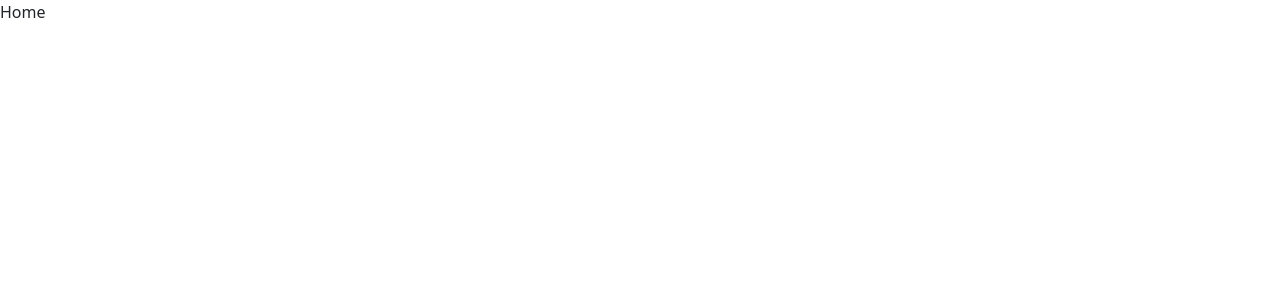
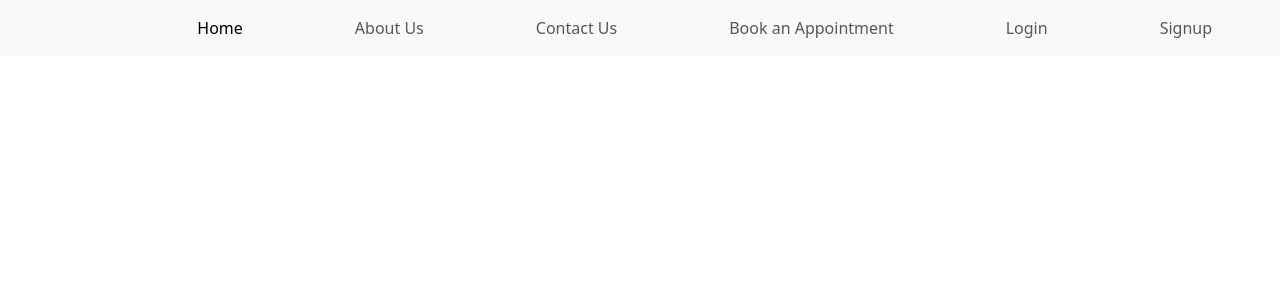
Before and after one commit to komaljot/HealthcareAndWellnessHub, a React (Create React App) app in the folder client/: page / in a window 1280 px wide. Shown: the top 300 px of the page. Built offline with nearby package versions, Linux system fonts and the light colour scheme.

Commit message:
basic front-end structure created

```diff
--- a/client/src/App.js
+++ b/client/src/App.js
@@ -1,9 +1,11 @@
 import React from 'react'
 import { Route, Routes } from 'react-router-dom'
-import BookAppt from './Components/BookAppt'
-import Login from './Components/Login'
-import Signup from './Components/Signup'
-import Home from './Components/Home'
+import BookAppt from './Routes/BookAppt'
+import Login from './Routes/Login'
+import Signup from './Routes/Signup'
+import Home from './Routes/Home'
+import AboutUs from './Routes/AboutUs'
+import ContactUs from './Routes/ContactUs'
 
 
 export default function App() {
@@ -14,6 +16,8 @@ export default function App() {
         <Route path='/login' element={<Login />}></Route>
         <Route path='/signup' element={<Signup />}></Route>
         <Route path='/appointment' element={<BookAppt />}></Route>
+        <Route path='/about' element={<AboutUs />}></Route>
+        <Route path='/contact' element={<ContactUs />}></Route>
       </Routes>
     </div>
   )
--- a/client/src/Components/Header.js
+++ b/client/src/Components/Header.js
@@ -1,7 +1,38 @@
 import React from 'react'
+import { Link } from 'react-router-dom'
 
 export default function Header() {
   return (
-    <div>Header</div>
+    <>
+      <nav className="navbar navbar-expand-lg navbar-light ms-auto bg-light">
+            <div className="container-fluid">
+                <button className="navbar-toggler" type="button" data-bs-toggle="collapse" data-bs-target="#navbarNav" aria-controls="navbarNav" aria-expanded="false" aria-label="Toggle navigation">
+                    <span className="navbar-toggler-icon"></span>
+                </button>
+                <div className="collapse navbar-collapse " id="navbarNav">
+                    <ul className="navbar-nav ms-auto">
+                        <li className="nav-item mx-5">
+                            <Link className="nav-link active" aria-current="page" to='/'>Home</Link>
+                        </li>
+                        <li className="nav-item mx-5">
+                            <Link className="nav-link" aria-current="page" to="/about">About Us</Link>
+                        </li>
+                        <li className="nav-item mx-5">
+                            <Link className="nav-link" aria-current="page" to="/contact">Contact Us</Link>
+                        </li>
+                        <li className="nav-item mx-5">
+                            <Link className="nav-link" aria-current="page" to="/appointment">Book an Appointment</Link>
+                        </li>
+                        <li className="nav-item mx-5">
+                            <Link className="nav-link" to="/login">Login</Link>
+                        </li>
+                        <li className="nav-item mx-5">
+                            <Link className="nav-link" to="/signup">Signup</Link>
+                        </li>
+                    </ul>
+                </div>
+            </div>
+        </nav>
+    </>
   )
 }
--- /dev/null
+++ b/client/src/Routes/AboutUs.js
@@ -0,0 +1,7 @@
+import React from 'react'
+
+export default function AboutUs() {
+  return (
+    <div>AboutUs</div>
+  )
+}
--- /dev/null
+++ b/client/src/Routes/ContactUs.js
@@ -0,0 +1,7 @@
+import React from 'react'
+
+export default function ContactUs() {
+  return (
+    <div>ContactUs</div>
+  )
+}
--- a/client/src/Components/Home.js
+++ b/client/src/Routes/Home.js
@@ -1,7 +1,10 @@
 import React from 'react'
+import Header from '../Components/Header'
 
 export default function Home() {
   return (
-    <div>Home</div>
+    <>
+      <Header />
+    </>
   )
 }
```
Also changed, not shown: client/src/Routes/BookAppt.js (renamed from client/src/Components/BookAppt.js), client/src/Routes/Login.js (renamed from client/src/Components/Login.js), client/src/Routes/Signup.js (renamed from client/src/Components/Signup.js).
